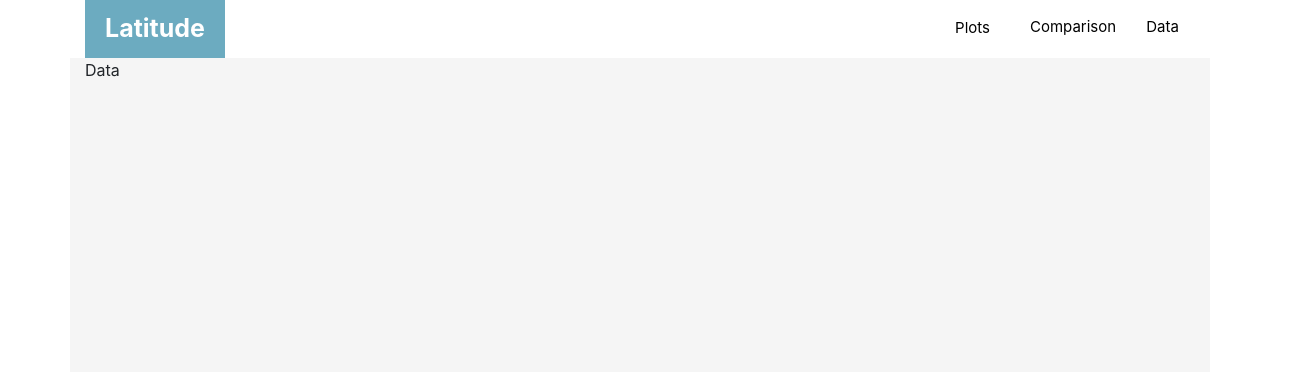
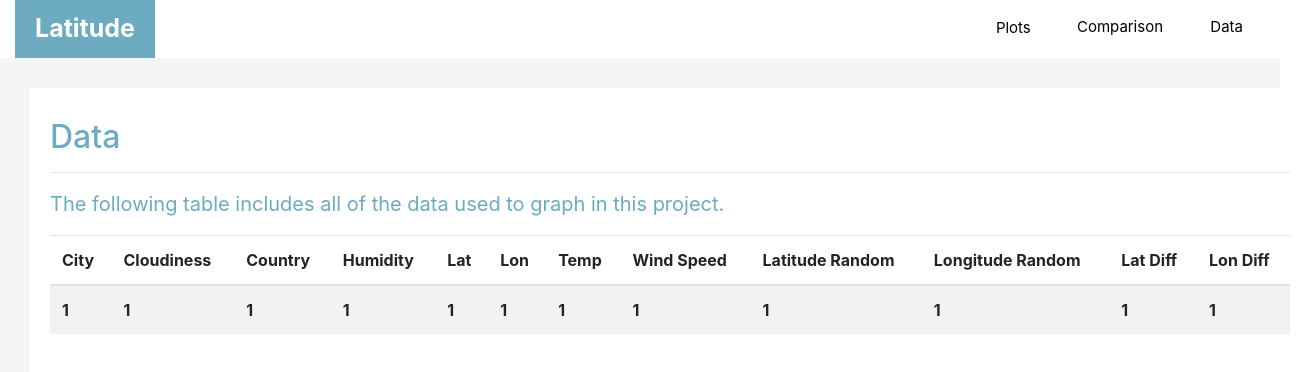
Before and after one commit to KatRootes/Web-Design-Challenge, a plain HTML site: page data.html in a window 1280 px wide. Shown: the whole page, 1310 px wide, since content can reach past the window. Drawn offline with nearby package versions, Linux system fonts and the light colour scheme.

Commit message:
Started on data table.  Need to figure out how to hook code to page.

```diff
--- a/data.html
+++ b/data.html
@@ -15,7 +15,7 @@
 
   <body>
       <!-- Start with the Navigation Menu.  This will be reused for every page -->
-     <div id="navbar" class="container">
+     <div id="navbar" class="container-fluid">
         <div class="row">
             <div class="col-md-9">
                 <div class=box>
@@ -39,13 +39,55 @@
             </div>
         </div>
       </div>
-      <div class="container">
-          <div id="MainContent" class="row">
-                <div class="col-md-12">
-                    <p>Data</p>
+      <div class="container-fluid">
+           <div id="MainContent" class="row">
+                <div class="col-md-12  dataPage">
+                    <h2>Data</h2>
+                    <hr>
+                    <div class="dataText">
+                        <p>The following table includes all of the data used to graph in this project.</p>
+                    </div>
+                    <div class="row">
+                            <div class="col-md-12 table-responsive">
+                                <table class="table table-striped">
+                                    <thead>
+                                        <tr>
+                                            <th scope="col">City</th>
+                                            <th scope="col">Cloudiness</th>
+                                            <th scope="col">Country</th>
+                                            <th scope="col">Humidity</th>
+                                            <th scope="col">Lat</th>
+                                            <th scope="col">Lon</th>
+                                            <th scope="col">Temp</th>
+                                            <th scope="col">Wind Speed</th>
+                                            <th scope="col">Latitude Random</th>
+                                            <th scope="col">Longitude Random</th>
+                                            <th scope="col">Lat Diff</th>
+                                            <th scope="col">Lon Diff</th>
+                                        </tr>
+                                    </thead>
+                                    <tbody>
+                                        <td>1</th>
+                                        <td>1</td>
+                                        <td>1</td>
+                                        <td>1</td>
+                                        <td>1</td>
+                                        <td>1</td>
+                                        <td>1</td>
+                                        <td>1</td>
+                                        <td>1</td>
+                                        <td>1</td>
+                                        <td>1</td>
+                                        <td>1</td>
+                                    </tbody>
+                                </table>
+                            </div>
+                        </div>
+
                 </div>
-          </div>
-      </div>
+           </div>
+        </div>
+    </div>
 
   </body>
 
--- a/style.css
+++ b/style.css
@@ -37,6 +37,16 @@
     font-weight:bold;
     background-color:white;
 }
+
+.dataPage {
+    color:rgb(108, 171, 192);
+    margin: 30px 30px 30px 30px;
+    padding: 30px 20px 20px 20px;
+    position: 30px 30px 30px 30px;
+    font-weight:bold;
+    background-color:white;
+}
+
 .Menu a {
     color:black;
 }
@@ -65,6 +75,11 @@
 
 .summary {
     font-size: 20px;
+}
+
+.dataText {
+    font-size: 20px;
+    font-weight: normal;
 }
 
 /* START:  This section uses modified sample code from https://www.w3schools.com/howto/howto_css_dropdown.asp */
```
Also changed, not shown: comparison.html (+2 -5 lines), 1 other file.
